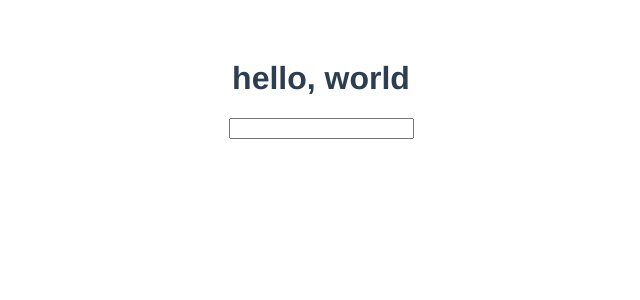
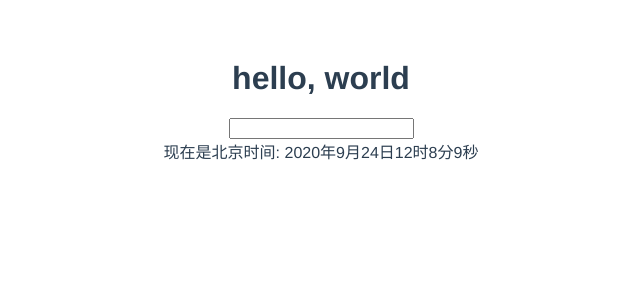
Before and after one commit to ddmy/vue-next-study, a Vue app: page / in a window 1280 px wide. Shown: the top 300 px of the page, without its empty margins (319-959 px from the left). Built offline with nearby package versions, Linux system fonts and the light colour scheme.

Commit message:
体验 composition API

```diff
--- a/src/App.vue
+++ b/src/App.vue
@@ -1,12 +1,17 @@
 <template>
   <h1>{{ name }}</h1>
   <input type="text" v-model="userInput" @keyup.enter="edit">
+  <Timer></Timer>
 </template>
 
 <script>
 import editTitle from './editTitle'
+import Timer from './components/timer.vue'
 export default {
   name: 'App',
+  components: {
+    Timer
+  },
   setup() {
     let { name, userInput, edit } = editTitle()
     return { name, userInput, edit }
--- /dev/null
+++ b/src/components/timer.vue
@@ -0,0 +1,17 @@
+<template>
+  <div>
+    现在是北京时间: {{ year }}年{{ month }}月{{ days}}日{{ hours }}时{{ minute }}分{{ second }}秒
+  </div>
+</template>
+
+<script>
+import timer from '../js/timer.js'
+export default {
+  setup() {
+    const { year, month, days, hours, minute, second } = timer()
+    return {
+      year, month, days, hours, minute, second
+    }
+  }
+}
+</script>
--- /dev/null
+++ b/src/js/timer.js
@@ -0,0 +1,23 @@
+import { reactive, toRefs } from 'vue'
+import Util from '../utils/utils.js'
+
+export default function timer() {
+  let now = reactive({
+    year: 0,
+    month: 0,
+    days: 0,
+    hours: 0,
+    minute: 0,
+    second: 0
+  })
+  setInterval(() => {
+    const { year, month, days, hours, minute, second } = Util.fetchNowInfo()
+    now.year = year
+    now.month = month
+    now.days = days
+    now.hours = hours
+    now.minute = minute
+    now.second = second
+  }, 1000)
+  return toRefs(now)
+}
--- /dev/null
+++ b/src/utils/utils.js
@@ -0,0 +1,14 @@
+export default {
+  fetchNowInfo() {
+    const now = new Date()
+    const year = now.getFullYear()
+    const month = now.getMonth() + 1
+    const days = now.getDate()
+    const hours = now.getHours()
+    const minute = now.getMinutes()
+    const second = now.getSeconds()
+    return {
+      year, month, days, hours, minute, second
+    }
+  }
+}
```
